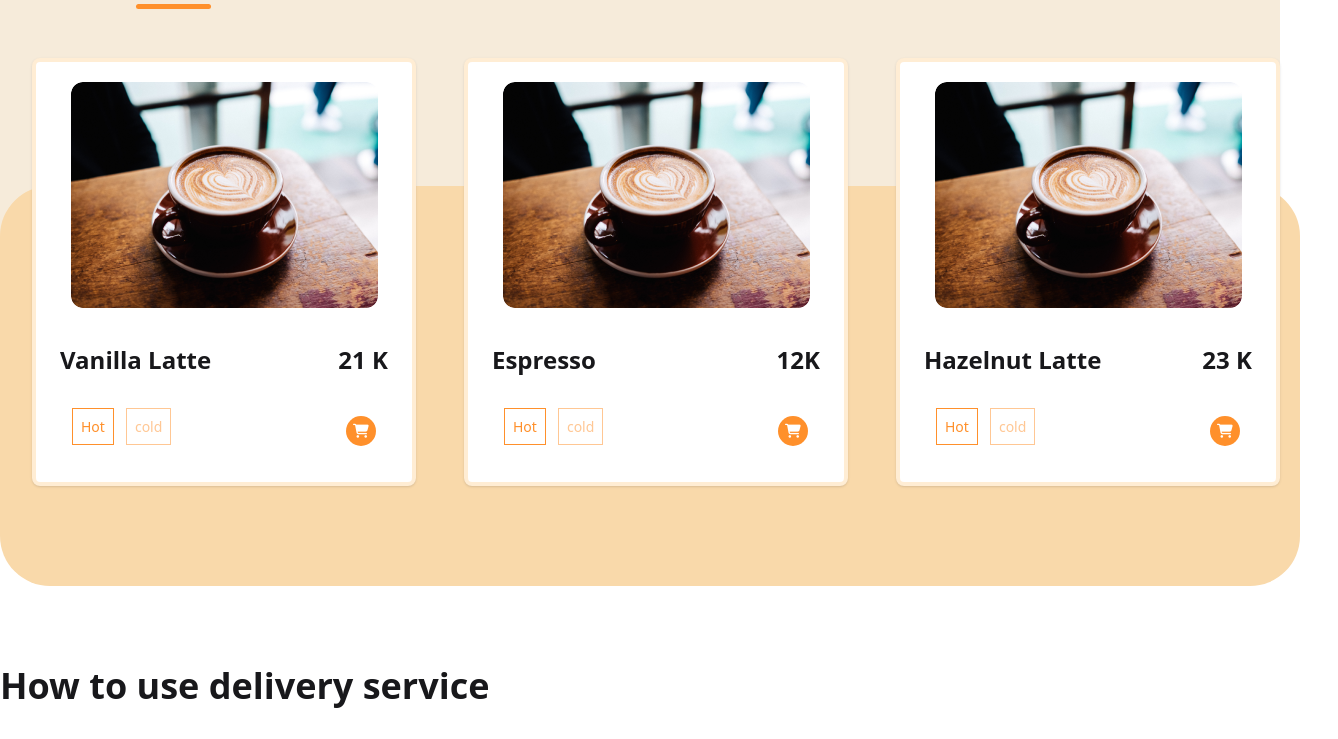
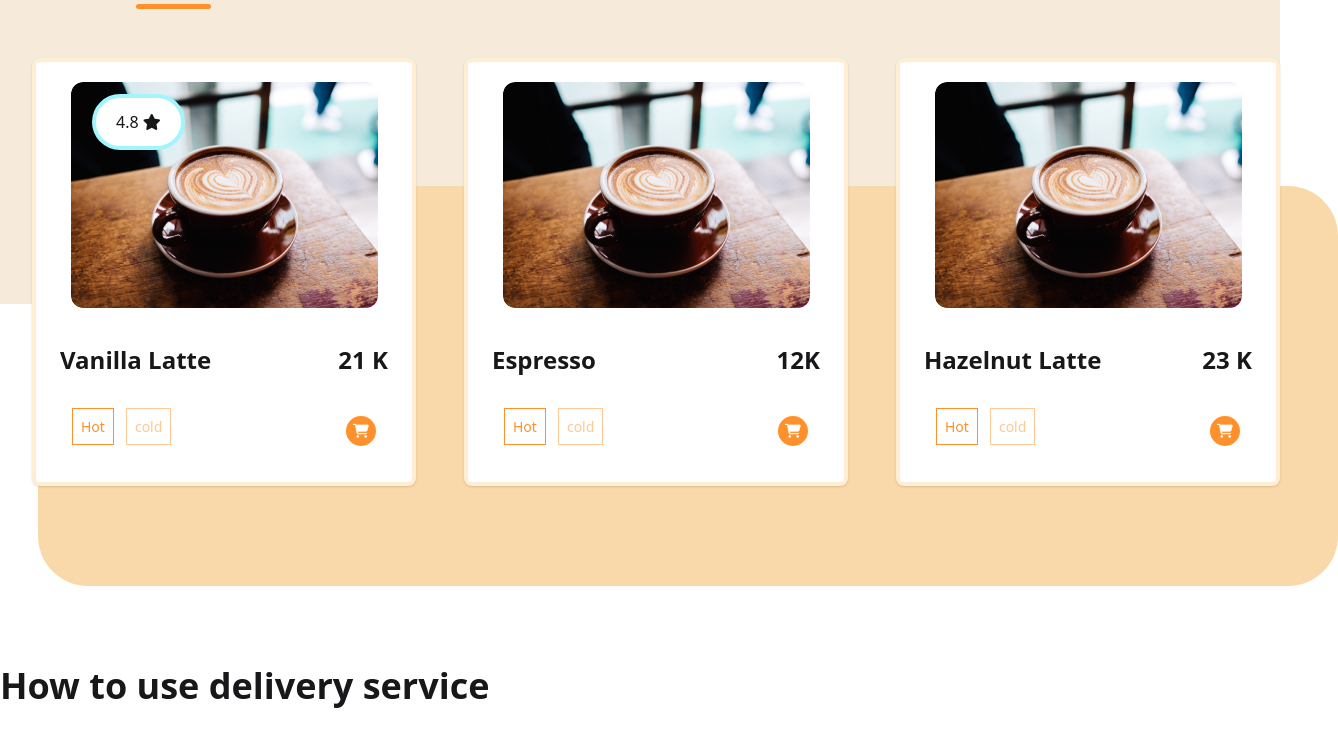
Before and after one commit to reazhossain950/cafeStreet, a plain HTML site: page index.html in a window 1280 px wide. Shown: the part 623-1362 px from the top of the page, 1338 px wide, since content can reach past the window. Drawn offline with nearby package versions, Linux system fonts and the light colour scheme.

Commit message:
project is running

```diff
--- a/index.html
+++ b/index.html
@@ -152,8 +152,8 @@
             <h2 class="text-4xl font-semibold populer">Popular Now</h2>
           </div>
           <div class="populer-card-items">
-            <!-- Populer Card Item -01 -->
             <div class="populer-card-item1 flex justify-between ml-8 mt-16 ">
+              <!-- Populer Card Item -01 -->
               <div class="card w-96 shadow-sm border-orange-100 border-4 bg-white">
                 <figure class="px-5 pt-5">
                   <img
@@ -183,6 +183,7 @@
                     ></span>
                   </p>
                 </div>
+                <div class="populer-rating absolute top-8 left-14 bg-white px-5 py-3 rounded-full border-cyan-200  border-4 ">4.8 <i class="fa-solid fa-star"></i></div>
               </div>
               <!-- Populer Card Item -02 -->
               <div class="card w-96 shadow-sm border-orange-100 border-4 bg-white">
@@ -254,7 +255,7 @@
       <div class="populer-bg-coffieBean"></div>
 
       <!-- How to use delivery service part start -->
-       <section>
+       <section class="container mx-auto">
         <div class="delivery-head mt-[-300px]">
           <h2 class="text-4xl font-semibold mt-20 mb-9 delivery-line">How to use delivery service</h2>
         </div>
--- a/style.css
+++ b/style.css
@@ -85,7 +85,7 @@
   height: 400px;
   position: relative;
   top: -300px;
-  left: 0;
+  left: 3%;
   background-color: #f9d9aa;
   z-index: 9;
   border-radius: 50px;
```
